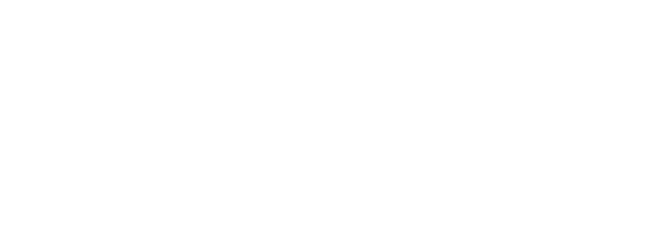
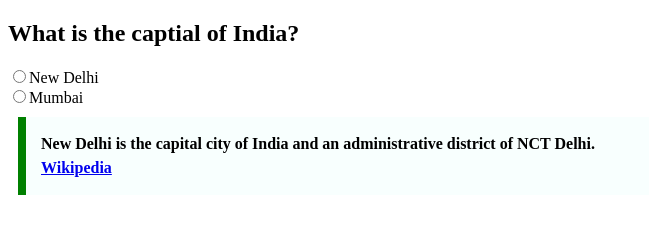
Before and after one commit to acciojob/trivia-pratikshabhosale08, a website: page main.html in a window 1280 px wide. Shown: the whole page, without its empty margins (0-649 px from the left). Drawn offline with Linux system fonts and the light colour scheme.

Commit message:
created a submission

```diff
--- a/main.html
+++ b/main.html
@@ -4,9 +4,28 @@
 
 <head>
 	<link rel="stylesheet" href="styles.css">
+	<style>
+		.wiki-quote {
+            max-width: 600px;
+            margin: 10px;
+            padding: 15px;
+            border-left: 8px solid green;
+            background-color: #f8fffe;
+            font-weight: bold;
+            line-height: 1.5;
+        }
+	</style>
 </head>
 
 <body>
+	<h2>What is the captial of India?</h2>
+	<input type="radio" id="New Delhi" required>New Delhi
+	<br>
+	<input type="radio" id="Mumbai" required>Mumbai
+	<blockquote class="wiki-quote">New Delhi is the capital city of India and an administrative district of NCT Delhi.
+		<br>
+		<a href="https://en.wikipedia.org/wiki/New_Delhi" target="_blank" rel="noopener noreferrer">Wikipedia</a>
+	</blockquote>
 	<!-- the entire body must be written by student -->
     <script type="text/javascript" src="./script.js">
 </script>
```
